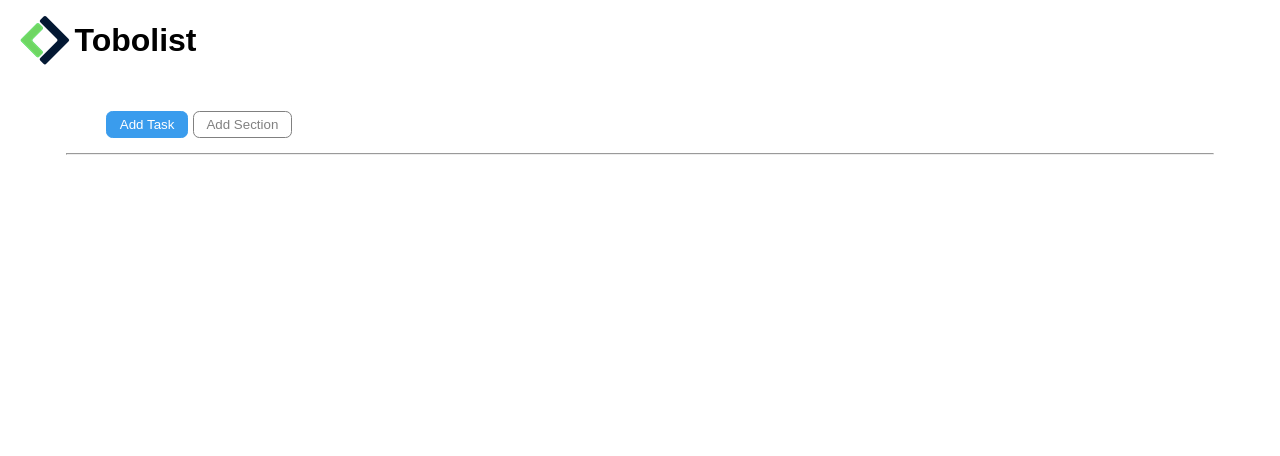
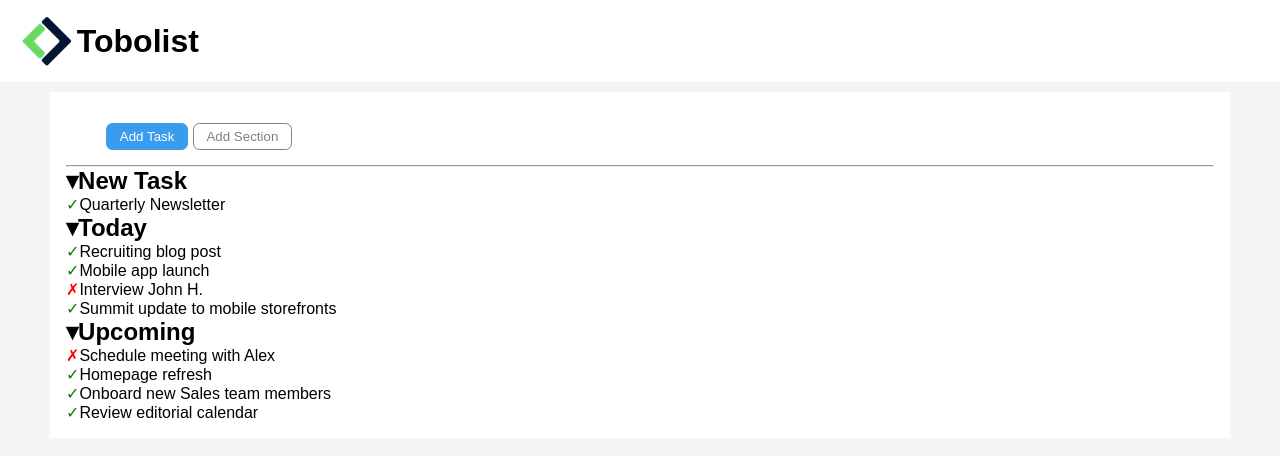
Before and after one commit to LucaPertosa/html-css-toboolist, a plain HTML site: page index.html in a window 1280 px wide. Drawn offline with Linux system fonts and the light colour scheme.

Commit message:
Add: main section and list

```diff
--- a/css/style.css
+++ b/css/style.css
@@ -5,18 +5,20 @@
 }
 /* COMMON */
 body{
-    background-color: white;
+    background-color: whitesmoke;
     font-family: Arial, Helvetica, sans-serif;
 }
 hr{
     color: grey;
 }
 
+
 /* HEADER */
 header{
     height: 50px;
-    margin: 15px 20px;
+    padding: 1rem 1.4rem;
     background-color: white;
+    box-sizing: content-box;
 }
 
 .page-title{
@@ -28,8 +30,9 @@ header{
 
 /* MAIN */
 main.container{
-    margin: 0 50px 0 50px;
+    margin: 10px 50px 0 50px;
     padding: 1rem;
+    background-color: white;
 }
 .buttons{
     margin: 15px 40px ;
@@ -49,4 +52,13 @@ main.container{
     background-color: white;
     border: 0.1px solid grey;
 }
+.u-list{
+    list-style-type:none;
+}
+.done{
+    color: green;
+}
+.undone{
+    color: red;
+}
 /* /MAIN */
--- a/index.html
+++ b/index.html
@@ -16,11 +16,57 @@
     <!-- /HEADER -->
     <!-- MAIN -->
     <main class="container">
+        <!-- BUTTON SECTION -->
         <section class="buttons">
             <button class="blue button">Add Task</button>
             <button class="grey button">Add Section</button>
         </section>
+        <!-- /BUTTON SECTION -->
         <hr>
+        <ul class="u-list">
+            <li>
+                <h2>
+                    <span>&#9662;</span>New Task
+                </h2>
+                <ul>
+                    <span class="done">&#x2713;</span>Quarterly Newsletter
+                </ul>
+            </li>
+            <li>
+                <h2>
+                    <span>&#9662;</span>Today
+                </h2>
+                <ul>
+                    <span class="done">&#x2713;</span>Recruiting blog post
+                </ul>
+                <ul>
+                    <span class="done">&#x2713;</span>Mobile app launch
+                </ul>
+                <ul>
+                    <span class="undone">&#x2717;</span>Interview John H.
+                </ul>
+                <ul>
+                    <span class="done">&#x2713;</span>Summit update to mobile storefronts
+                </ul>
+            </li>
+            <li>
+                <h2>
+                    <span>&#9662;</span>Upcoming
+                </h2>
+                <ul>
+                    <span class="undone">&#x2717;</span>Schedule meeting with Alex
+                </ul>
+                <ul>
+                    <span class="done">&#x2713;</span>Homepage refresh
+                </ul>
+                <ul>
+                    <span class="done">&#x2713;</span>Onboard new Sales team members
+                </ul>
+                <ul>
+                    <span class="done">&#x2713;</span>Review editorial calendar
+                </ul>
+            </li>
+        </ul>
     </main>
     <!-- /MAIN -->
 
```
